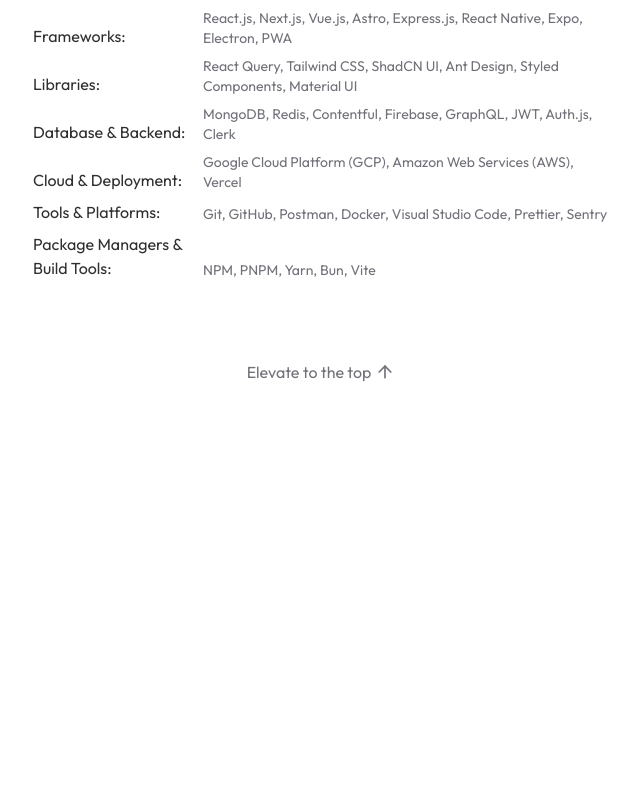
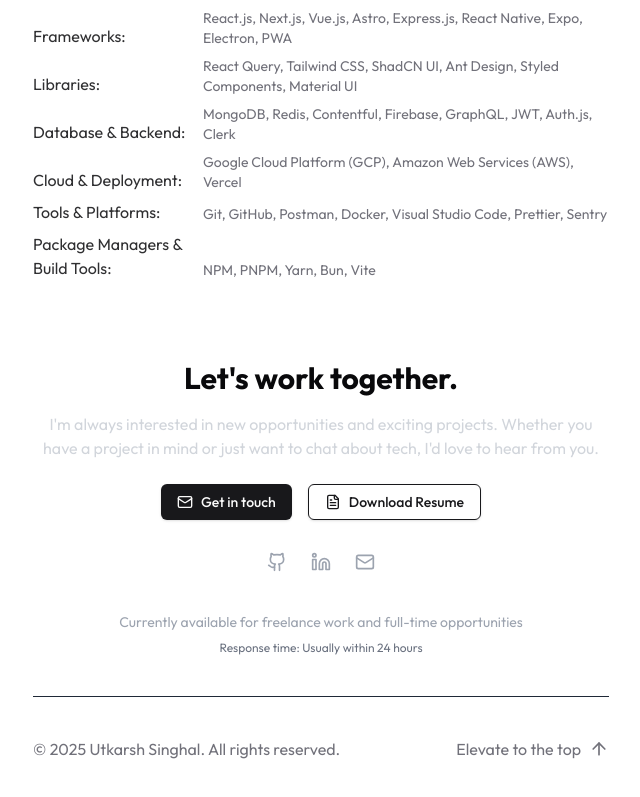
Before and after one commit to phats02/portfolio, a Next.js app: page / in a window 1280 px wide. Shown: the part 3164-3961 px from the top of the page, without its empty margins (319-959 px from the left). Before the commit the page ends 3588 px from the top, so only its background shows below. Built offline with nearby package versions, Linux system fonts and the light colour scheme.

Commit message:
[ ADDED ] : Contact Section

```diff
--- a/src/app/page.tsx
+++ b/src/app/page.tsx
@@ -4,6 +4,7 @@ import { DATA } from "@/app/data";
 import {
   AboutMe,
   Blogs,
+  Contact,
   Experience,
   Footer,
   Header,
@@ -12,8 +13,11 @@ import {
   Skills,
 } from "@/components/sections";
 import TargetCursor from "@/components/ui/target-cursor";
+import useMobileDetection from "@/hooks/use-mobile";
 
 export default function Page() {
+  const checkMobile = useMobileDetection();
+
   return (
     <div className="bg-background mx-auto px-4 pt-6 sm:pt-12 w-full lg:w-2/3 xl:w-1/2 text-foreground">
       <Navbar />
@@ -25,10 +29,11 @@ export default function Page() {
         <Projects data={DATA.PROJECTS} all={DATA.ALL_PROJECTS} />
         <Blogs data={DATA.BLOGS} />
         <Skills data={DATA.SKILLS} />
+        <Contact data={DATA.HEADER} />
         <Footer />
       </main>
 
-      <TargetCursor spinDuration={2} hideDefaultCursor />
+      {!checkMobile && <TargetCursor spinDuration={2} hideDefaultCursor />}
     </div>
   );
 }
--- /dev/null
+++ b/src/components/sections/contact.tsx
@@ -0,0 +1,73 @@
+import { FileText, Github, Linkedin, Mail } from "lucide-react";
+import Link from "next/link";
+
+export function Contact({ data }: { data: Record<string, string> }) {
+  const handleChange = (url: string) => {
+    window.open(url, "_blank");
+  };
+
+  return (
+    <section className="py-10">
+      <div className="space-y-6 text-center">
+        <div className="space-y-4">
+          <h2 className="font-bold text-3xl">Let&apos;s work together.</h2>
+          <p className="mx-auto max-w-2xl text-gray-300 text-base">
+            I&apos;m always interested in new opportunities and exciting
+            projects. Whether you have a project in mind or just want to chat
+            about tech, I&apos;d love to hear from you.
+          </p>
+        </div>
+
+        <div className="flex sm:flex-row flex-col justify-center items-center gap-4">
+          <button
+            className="inline-flex justify-center items-center bg-primary betterhover:hover:bg-primary/90 disabled:opacity-50 shadow px-4 rounded-md focus-visible:outline-none focus-visible:ring-1 focus-visible:ring-ring h-9 font-medium text-primary-foreground text-sm whitespace-nowrap transition-colors cursor-target disabled:pointer-events-none"
+            onClick={() => handleChange(data.EMAIL)}
+          >
+            <Mail className="mr-2 w-4 h-4" />
+            Get in touch
+          </button>
+          <button
+            className="inline-flex justify-center items-center hover:bg-primary/10 disabled:opacity-50 shadow px-4 border border-primary rounded-md focus-visible:outline-none focus-visible:ring-1 focus-visible:ring-ring h-9 font-medium text-primary text-sm whitespace-nowrap transition-colors cursor-target disabled:pointer-events-none"
+            onClick={() => handleChange(data.RESUME)}
+          >
+            <FileText className="mr-2 w-4 h-4" />
+            Download Resume
+          </button>
+        </div>
+
+        <div className="flex justify-center items-center gap-6 pt-2">
+          <Link
+            href="#"
+            className="text-gray-400 hover:text-white transition-colors"
+            onClick={() => handleChange(data.GITHUB)}
+          >
+            <Github className="w-5 h-5" />
+          </Link>
+          <Link
+            href="#"
+            className="text-gray-400 hover:text-white transition-colors"
+            onClick={() => handleChange(data.LINKEDIN)}
+          >
+            <Linkedin className="w-5 h-5" />
+          </Link>
+          <Link
+            href="mailto:utkarsh@example.com"
+            className="text-gray-400 hover:text-white transition-colors"
+            onClick={() => handleChange(data.EMAIL)}
+          >
+            <Mail className="w-5 h-5" />
+          </Link>
+        </div>
+
+        <div className="pt-4 cursor-target">
+          <p className="text-gray-400 text-sm">
+            Currently available for freelance work and full-time opportunities
+          </p>
+          <p className="mt-2 text-gray-500 text-xs">
+            Response time: Usually within 24 hours
+          </p>
+        </div>
+      </div>
+    </section>
+  );
+}
--- a/src/components/sections/footer.tsx
+++ b/src/components/sections/footer.tsx
@@ -9,14 +9,17 @@ export function Footer() {
   }
 
   return (
-    <button
-      className="flex flex-col items-center gap-0 mx-auto py-10 w-fit text-muted-foreground cursor-pointer"
-      onClick={scrollToTop}
-    >
-      <p className="flex items-center gap-1">
+    <div className="flex max-md:flex-col justify-between items-center max-md:gap-2 mb-6 py-10 border-gray-800 border-t">
+      <p className="text-muted-foreground text-base text-center">
+        &copy; {new Date().getFullYear()} Utkarsh Singhal. All rights reserved.
+      </p>
+      <button
+        className="flex items-center gap-2 w-fit text-muted-foreground text-base cursor-pointer"
+        onClick={scrollToTop}
+      >
         Elevate to the top
         <ArrowUp size={20} />
-      </p>
-    </button>
+      </button>
+    </div>
   );
 }
--- a/src/components/sections/index.ts
+++ b/src/components/sections/index.ts
@@ -1,5 +1,6 @@
 export * from "./about-me";
 export * from "./blogs";
+export * from "./contact";
 export * from "./experience";
 export * from "./footer";
 export * from "./header";
--- /dev/null
+++ b/src/hooks/use-mobile.tsx
@@ -0,0 +1,19 @@
+import { useEffect, useState } from "react";
+
+const MOBILE_BREAKPOINT = 768;
+
+export default function useMobileDetection() {
+  const [isMobile, setIsMobile] = useState(false);
+
+  useEffect(() => {
+    const checkMobile = () =>
+      setIsMobile(window.innerWidth <= MOBILE_BREAKPOINT);
+
+    checkMobile();
+    window.addEventListener("resize", checkMobile);
+
+    return () => window.removeEventListener("resize", checkMobile);
+  }, []);
+
+  return isMobile;
+}
```
